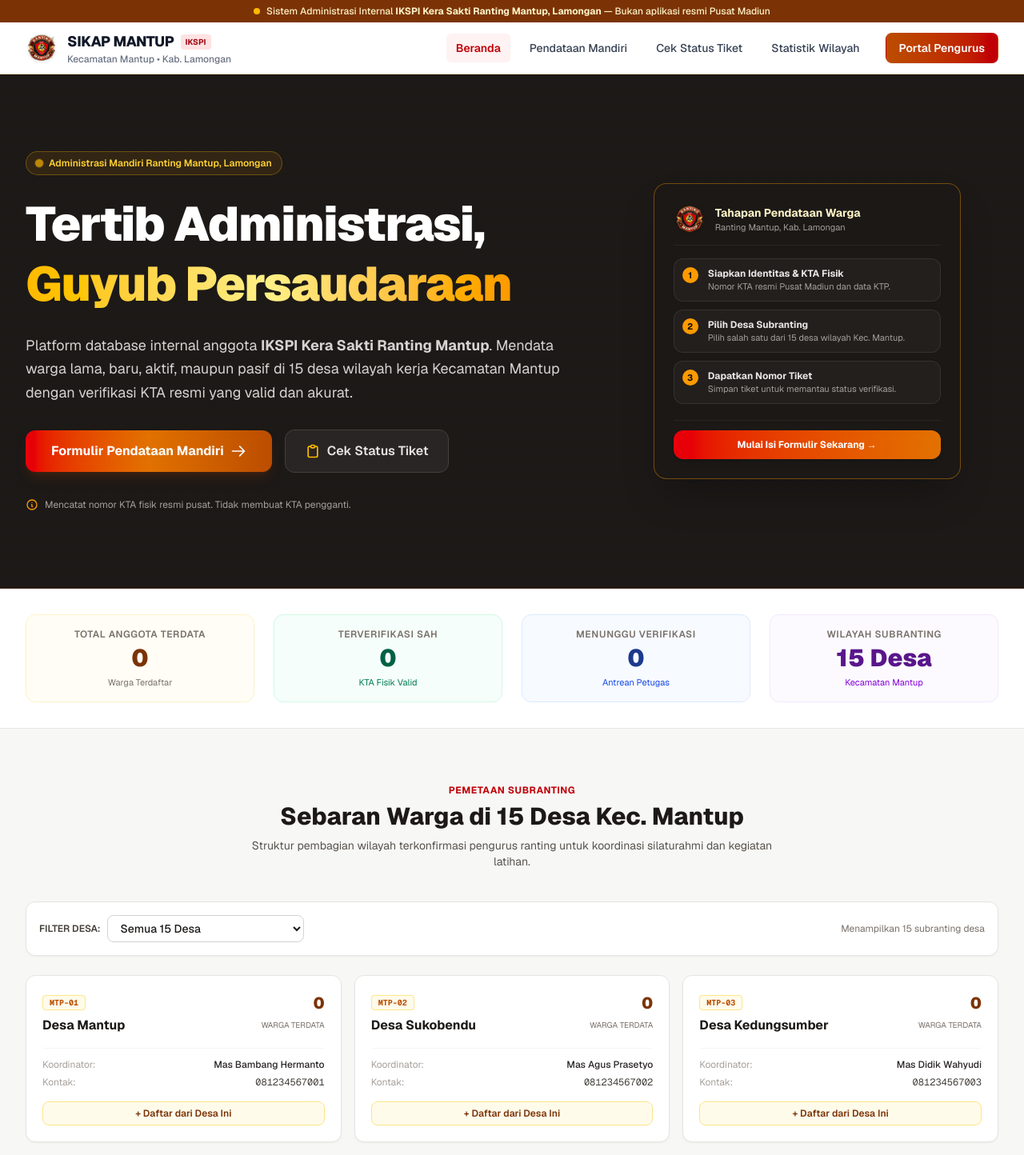
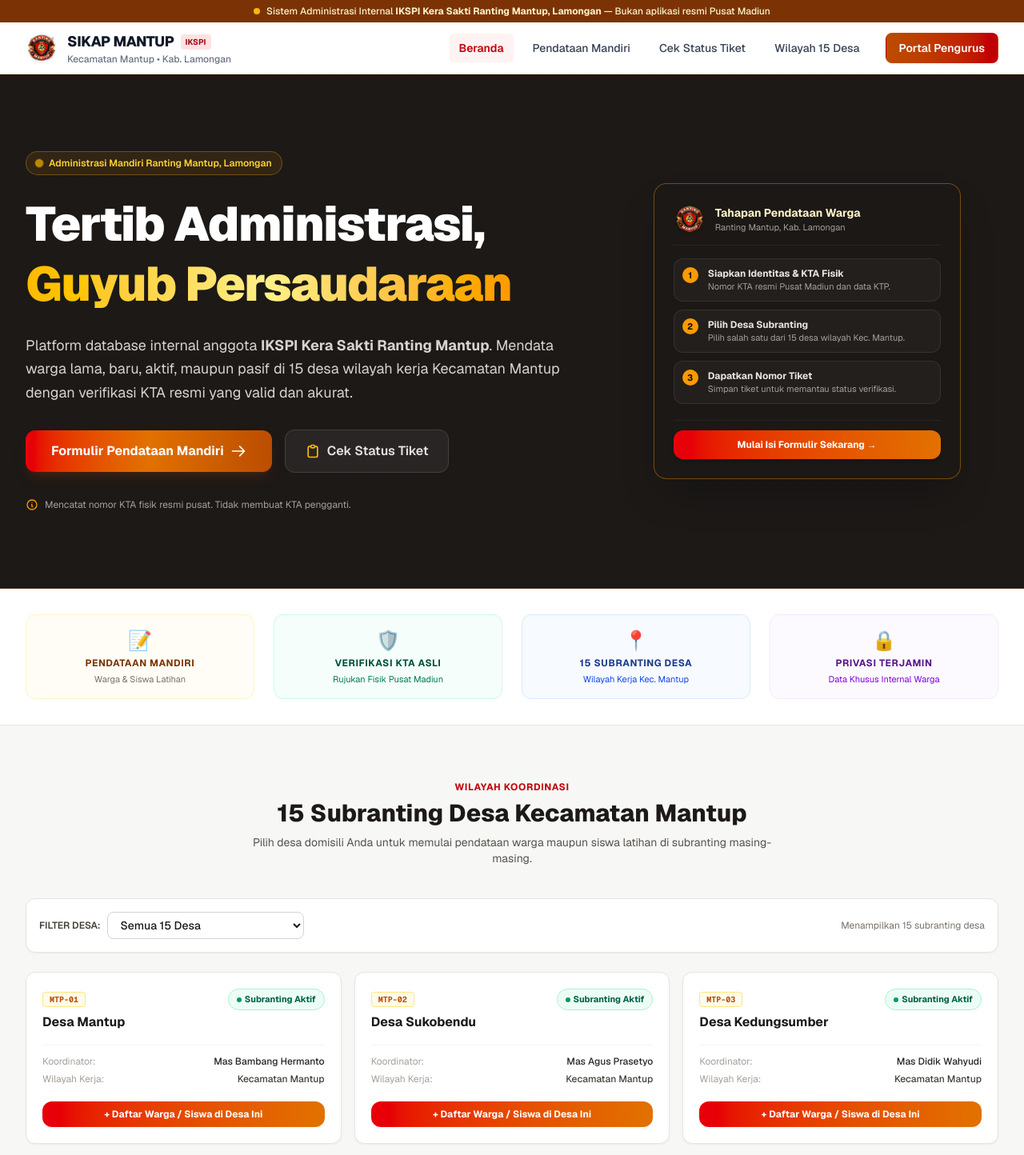
Before and after one commit to iksmantup80/sikap-mantup, a Next.js app: page / in a window 1280 px wide. Shown: the top 1444 px of the page at 80% size. Built offline with nearby package versions, Linux system fonts and the light colour scheme.

Commit message:
sec(privacy): sembunyikan statistik jumlah anggota dan total wilayah dari publik, batasi hanya untuk portal internal

```diff
--- a/src/app/page.tsx
+++ b/src/app/page.tsx
@@ -2,20 +2,17 @@
 
 import React, { useState } from "react";
 import Link from "next/link";
-import { AnggotaService } from "@/lib/services/anggotaService";
 import { DESA_MANTUP_LIST } from "@/lib/constants/desas";
 import { Navbar } from "@/components/layout/Navbar";
 import { Footer } from "@/components/layout/Footer";
 import { KtaCard } from "@/components/cards/KtaCard";
 
 export default function HomePage() {
-  const stats = AnggotaService.getStatistik();
-  const demoAnggotaList = AnggotaService.getAll();
   const [selectedDesa, setSelectedDesa] = useState<string>("all");
 
   const filteredDesas = selectedDesa === "all"
-    ? stats.sebaranDesa
-    : stats.sebaranDesa.filter(d => d.id === selectedDesa);
+    ? DESA_MANTUP_LIST
+    : DESA_MANTUP_LIST.filter(d => d.id === selectedDesa);
 
   return (
     <div className="min-h-screen flex flex-col bg-stone-50 font-sans">
@@ -134,65 +131,57 @@
         </div>
       </section>
 
-      {/* QUICK STATS COUNTERS */}
+      {/* 4 PILAR LAYANAN & PERLINDUNGAN PRIVASI */}
       <section className="bg-white border-b border-stone-200 py-8">
         <div className="max-w-7xl mx-auto px-4 sm:px-6 lg:px-8">
           <div className="grid grid-cols-2 md:grid-cols-4 gap-6 text-center">
             <div className="p-4 rounded-xl bg-amber-50/50 border border-amber-100">
-              <span className="text-xs font-semibold text-stone-500 uppercase tracking-wider block">
-                Total Anggota Terdata
+              <span className="text-2xl block mb-1">📝</span>
+              <span className="text-xs font-bold text-amber-900 uppercase tracking-wider block">
+                Pendataan Mandiri
               </span>
-              <span className="text-3xl font-black text-amber-900 mt-1 block">
-                {stats.total}
-              </span>
-              <span className="text-[11px] text-stone-500 mt-1 block">Warga Terdaftar</span>
+              <span className="text-[11px] text-stone-500 mt-1 block">Warga & Siswa Latihan</span>
             </div>
 
             <div className="p-4 rounded-xl bg-emerald-50/50 border border-emerald-100">
-              <span className="text-xs font-semibold text-stone-500 uppercase tracking-wider block">
-                Terverifikasi Sah
+              <span className="text-2xl block mb-1">🛡️</span>
+              <span className="text-xs font-bold text-emerald-900 uppercase tracking-wider block">
+                Verifikasi KTA Asli
               </span>
-              <span className="text-3xl font-black text-emerald-800 mt-1 block">
-                {stats.terverifikasi}
-              </span>
-              <span className="text-[11px] text-emerald-700 mt-1 block">KTA Fisik Valid</span>
+              <span className="text-[11px] text-emerald-700 mt-1 block">Rujukan Fisik Pusat Madiun</span>
             </div>
 
             <div className="p-4 rounded-xl bg-blue-50/50 border border-blue-100">
-              <span className="text-xs font-semibold text-stone-500 uppercase tracking-wider block">
-                Menunggu Verifikasi
+              <span className="text-2xl block mb-1">📍</span>
+              <span className="text-xs font-bold text-blue-900 uppercase tracking-wider block">
+                15 Subranting Desa
               </span>
-              <span className="text-3xl font-black text-blue-900 mt-1 block">
-                {stats.menunggu}
-              </span>
-              <span className="text-[11px] text-blue-700 mt-1 block">Antrean Petugas</span>
+              <span className="text-[11px] text-blue-700 mt-1 block">Wilayah Kerja Kec. Mantup</span>
             </div>
 
             <div className="p-4 rounded-xl bg-purple-50/50 border border-purple-100">
-              <span className="text-xs font-semibold text-stone-500 uppercase tracking-wider block">
-                Wilayah Subranting
+              <span className="text-2xl block mb-1">🔒</span>
+              <span className="text-xs font-bold text-purple-900 uppercase tracking-wider block">
+                Privasi Terjamin
               </span>
-              <span className="text-3xl font-black text-purple-900 mt-1 block">
-                15 Desa
-              </span>
-              <span className="text-[11px] text-purple-700 mt-1 block">Kecamatan Mantup</span>
+              <span className="text-[11px] text-purple-700 mt-1 block">Data Khusus Internal Warga</span>
             </div>
           </div>
         </div>
       </section>
 
-      {/* STATISTIK PEMETAAN SEBARAN DESA */}
-      <section id="statistik" className="py-16 bg-stone-100/60">
+      {/* WILAYAH 15 SUBRANTING DESA */}
+      <section id="subranting" className="py-16 bg-stone-100/60">
         <div className="max-w-7xl mx-auto px-4 sm:px-6 lg:px-8">
           <div className="text-center max-w-2xl mx-auto mb-10">
             <span className="text-xs font-bold text-red-700 tracking-wider uppercase">
-              Pemetaan Subranting
+              Wilayah Koordinasi
             </span>
             <h2 className="text-2xl sm:text-3xl font-extrabold text-stone-900 mt-1">
-              Sebaran Warga di 15 Desa Kec. Mantup
+              15 Subranting Desa Kecamatan Mantup
             </h2>
             <p className="text-sm text-stone-600 mt-2">
-              Struktur pembagian wilayah terkonfirmasi pengurus ranting untuk koordinasi silaturahmi dan kegiatan latihan.
+              Pilih desa domisili Anda untuk memulai pendataan warga maupun siswa latihan di subranting masing-masing.
             </p>
           </div>
 
@@ -226,8 +215,9 @@
             {filteredDesas.map((desa) => (
               <div
                 key={desa.id}
-                className="bg-white rounded-xl border border-stone-200 p-5 shadow-xs hover:border-amber-400 hover:shadow-md transition"
+                className="bg-white rounded-xl border border-stone-200 p-5 shadow-xs hover:border-amber-400 hover:shadow-md transition flex flex-col justify-between"
               >
+                <div>
                   <div className="flex items-start justify-between gap-2">
                     <div>
                       <span className="text-[10px] font-mono font-bold text-amber-700 bg-amber-50 px-2 py-0.5 rounded border border-amber-200">
@@ -237,41 +227,60 @@
                         {desa.nama_desa}
                       </h3>
                     </div>
-                  <div className="text-right">
-                    <span className="text-xl font-black text-amber-900 block">
-                      {desa.jumlahAnggota}
+                    <span className="inline-flex items-center gap-1 text-[11px] font-bold text-emerald-800 bg-emerald-50 px-2.5 py-1 rounded-full border border-emerald-200">
+                      <span className="w-1.5 h-1.5 rounded-full bg-emerald-600" />
+                      Subranting Aktif
                     </span>
-                    <span className="text-[10px] text-stone-500 uppercase">
-                      Warga Terdata
-                    </span>
-                  </div>
                   </div>
 
                   <div className="mt-4 pt-3 border-t border-stone-100 text-xs space-y-1.5 text-stone-600">
                     <div className="flex items-center justify-between">
                       <span className="text-stone-400">Koordinator:</span>
                       <span className="font-medium text-stone-800">
-                      {desa.nama_koordinator || "Belum Ditugaskan"}
+                        {desa.nama_koordinator || "Pengurus Subranting"}
                       </span>
                     </div>
                     <div className="flex items-center justify-between">
-                    <span className="text-stone-400">Kontak:</span>
-                    <span className="font-mono text-stone-700">
-                      {desa.kontak_koordinator || "-"}
+                      <span className="text-stone-400">Wilayah Kerja:</span>
+                      <span className="text-stone-700 font-medium">
+                        Kecamatan Mantup
                       </span>
                     </div>
                   </div>
+                </div>
 
-                <div className="mt-4 flex items-center gap-2">
+                <div className="mt-5 flex items-center gap-2">
                   <Link
                     href={`/pendataan?desa=${desa.id}`}
-                    className="w-full text-center text-xs font-semibold py-1.5 px-3 bg-amber-50 hover:bg-amber-100 text-amber-900 rounded-lg border border-amber-200 transition"
+                    className="w-full text-center text-xs font-bold py-2 px-3 bg-gradient-to-r from-red-600 to-amber-600 hover:from-red-700 hover:to-amber-700 text-white rounded-xl shadow-xs transition"
                   >
-                    + Daftar dari Desa Ini
+                    + Daftar Warga / Siswa di Desa Ini
                   </Link>
                 </div>
               </div>
             ))}
+          </div>
+
+          {/* Privacy Notice Banner */}
+          <div className="mt-8 bg-stone-900 text-stone-300 p-5 rounded-2xl border border-stone-800 flex flex-col sm:flex-row items-center justify-between gap-4 shadow-lg">
+            <div className="flex items-center gap-3">
+              <span className="text-2xl">🔒</span>
+              <div className="text-xs">
+                <strong className="text-white block text-sm mb-0.5">
+                  Privasi & Kerahasiaan Data Anggota Terlindungi
+                </strong>
+                <p className="text-stone-400 leading-relaxed">
+                  Statistik rekapitulasi jumlah warga dan siswa bersifat internal persaudaraan. Informasi statistik lengkap hanya dapat diakses oleh Warga & Pengurus resmi yang telah login.
+                </p>
+              </div>
+            </div>
+
+            <Link
+              href="/auth/login"
+              className="shrink-0 px-5 py-2.5 bg-amber-500 hover:bg-amber-600 text-stone-950 font-bold rounded-xl text-xs shadow-md transition"
+            >
+              Masuk Portal Internal →
+            </Link>
           </div>
         </div>
       </section>
--- a/src/components/layout/Navbar.tsx
+++ b/src/components/layout/Navbar.tsx
@@ -12,7 +12,7 @@
     { name: "Beranda", href: "/" },
     { name: "Pendataan Mandiri", href: "/pendataan" },
     { name: "Cek Status Tiket", href: "/cek-tiket" },
-    { name: "Statistik Wilayah", href: "/#statistik" },
+    { name: "Wilayah 15 Desa", href: "/#subranting" },
     { name: "Portal Pengurus / Login", href: "/auth/login" },
   ];
 
```
Lines whose indentation alone changed are shown as unchanged.
